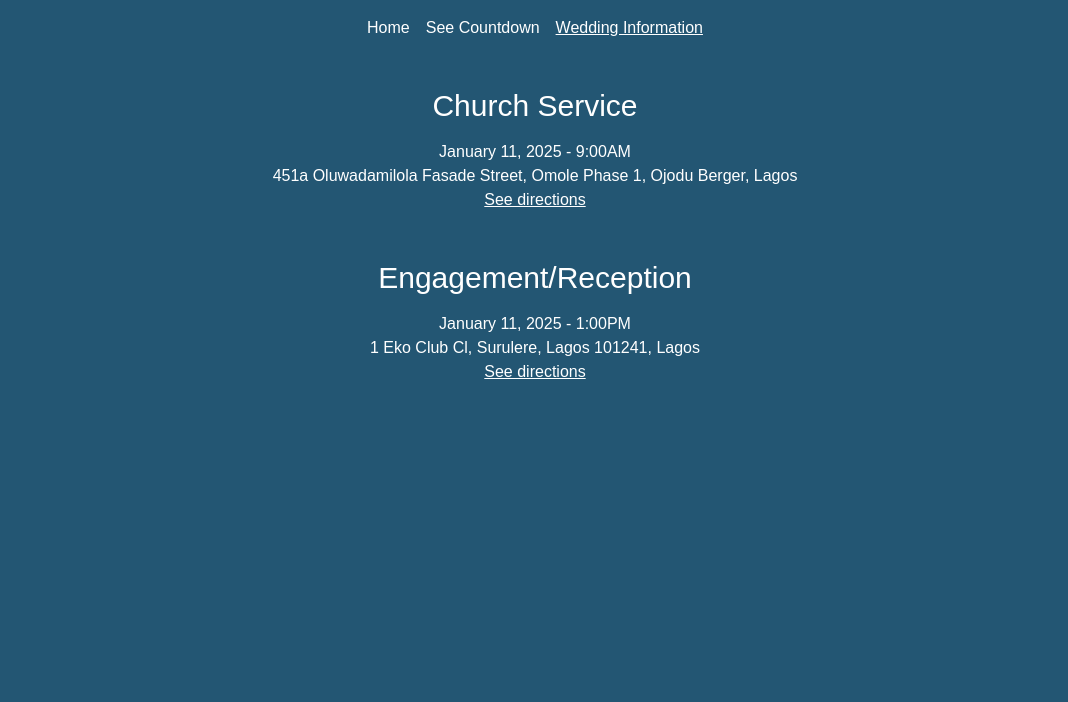
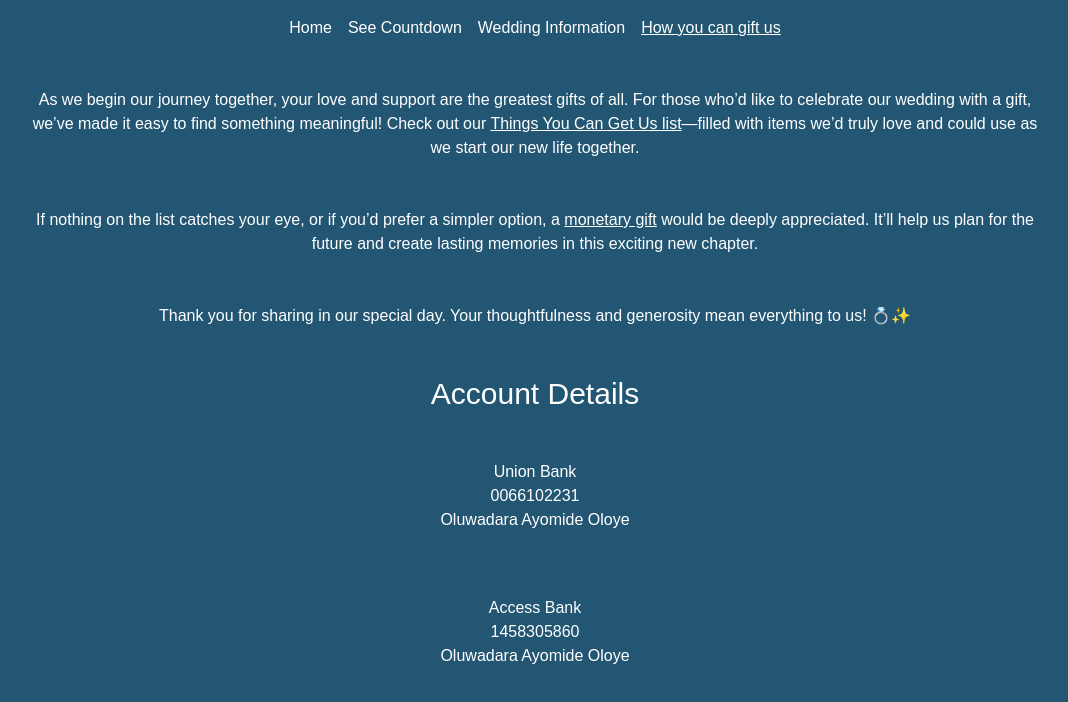
Before and after one commit to OluwadaraDaily/pre-wedding, a website: page pages/gifting.html in a window 1280 px wide. Shown: the whole page, without its empty margins (105-1173 px from the left). Drawn offline with nearby package versions, Linux system fonts and the light colour scheme; files that its build step writes are made by us from their sources; a web font is replaced by a local one.

Commit message:
feat: build gifting page

```diff
--- a/pages/gifting.html
+++ b/pages/gifting.html
@@ -17,39 +17,41 @@
         <a href="/#countdown-div" class="">See Countdown</a>
       </li>
       <li>
-        <a href="/wedding-info" class="underline decoration-white">Wedding Information</a>
+        <a href="/wedding-info">Wedding Information</a>
+      </li>
+      <li>
+        <a href="/gifting" class="underline decoration-white">How you can gift us</a>
       </li>
     </nav>
   </header>
   <main class="lg:w-[80%] mx-auto h-full text-center">
     <section>
       <div class="mb-12">
-        <h2 class="text-3xl mb-4">Church Service</h2>
-        <p>January 11, 2025   -   9:00AM</p>
         <p>
-          451a Oluwadamilola Fasade Street, Omole Phase 1, Ojodu Berger, Lagos
+          As we begin our journey together, your love and support are the greatest gifts of all. For those who’d like to celebrate our wedding with a gift, we’ve made it easy to find something meaningful! Check out our <a href="https://www.thingstogetme.com/1360457a6f9fe" class="underline" target="_blank">Things You Can Get Us list</a>—filled with items we’d truly love and could use as we start our new life together. <br/> <br/> <br/>
+
+          If nothing on the list catches your eye, or if you’d prefer a simpler option, a <span class="underline">monetary gift</span> would be deeply appreciated. It’ll help us plan for the future and create lasting memories in this exciting new chapter.
+          <br/> <br/> <br/>
+
+          Thank you for sharing in our special day. Your thoughtfulness and generosity mean everything to us! 💍✨
         </p>
-        <a
-          href="https://maps.app.goo.gl/FGnUvovRCLL8AtZQA"
-          class="underline decoration-white"
-          target="__blank"
-        >
-          See directions
-        </a>
       </div>
-      <div>
-        <h2 class="text-3xl mb-4">Engagement/Reception</h2>
-        <p>January 11, 2025   -   1:00PM</p>
-        <p>
-          1 Eko Club Cl, Surulere, Lagos 101241, Lagos
-        </p>
-        <a
-          href="https://maps.app.goo.gl/G3JidQF7Qy8skdMx8"
-          class="underline decoration-white"
-          target="__blank"
-        >
-          See directions
-        </a>
+      <div class="flex flex-col items-center justify-center">
+        <h3 class="text-3xl mb-8">Account Details</h3>
+        <div class="max-w-max py-4 px-8 rounded-lg shadow-lg mb-8">
+          <p class="">
+            Union Bank<br/>
+            0066102231 <br/>
+            Oluwadara Ayomide Oloye
+          </p>
+        </div>
+        <div class="max-w-max py-4 px-8 rounded-lg shadow-lg mb-8">
+          <p class="">
+            Access Bank<br/>
+            1458305860 <br/>
+            Oluwadara Ayomide Oloye
+          </p>
+        </div>
       </div>
     </section>
   </main>
```
Also changed, not shown: pages/index.html (+3 -0 lines), pages/wedding-info.html (+3 -0 lines), assets/css/tailwind-output.css.
